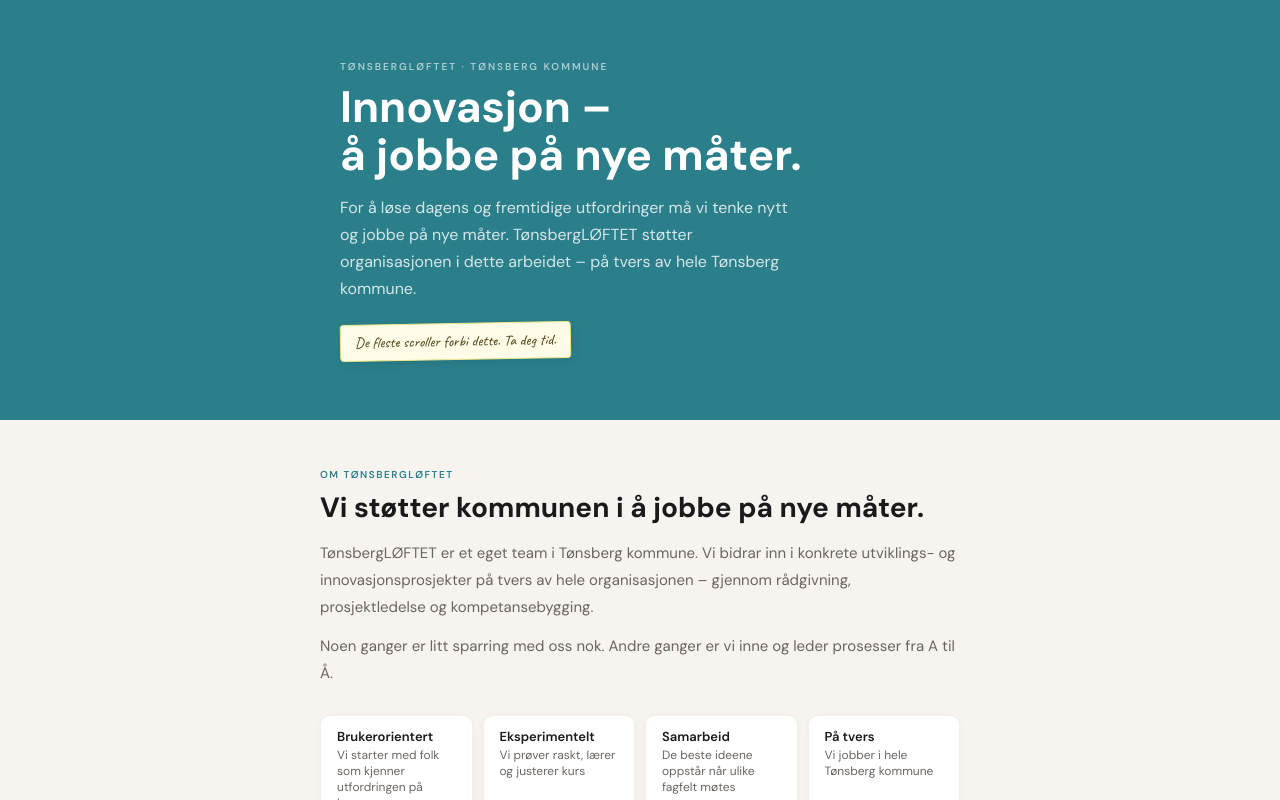
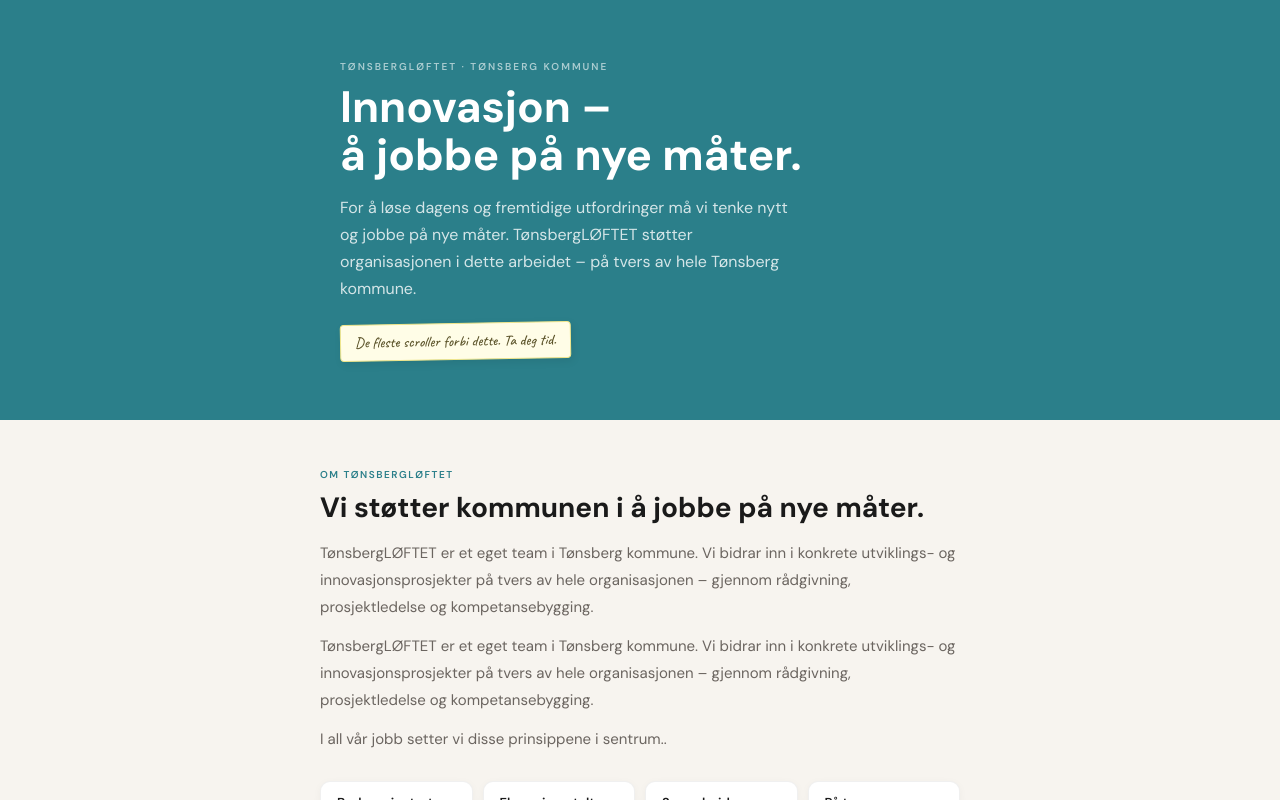
Before and after one commit to mariusgitar/tonsbergloftet, a React (Vite) app: page / in a window 1280 px wide. Both pictures are taken after a click on the button "Hopp over". Built offline with nearby package versions, Linux system fonts and the light colour scheme.

Commit message:
Update content in App.jsx for TønsbergLØFTET
Removed a paragraph about sparring and added a new paragraph emphasizing principles.

```diff
--- a/src/App.jsx
+++ b/src/App.jsx
@@ -446,7 +446,8 @@
         <p style={{ color: TEAL, fontWeight: 600, fontSize: 10, letterSpacing: 1.5, textTransform: "uppercase", marginBottom: 10 }}>Om TønsbergLØFTET</p>
         <h2 style={{ fontSize: "clamp(22px,5vw,28px)", fontWeight: 700, color: INK, marginBottom: 16, lineHeight: 1.2 }}>Vi støtter kommunen i å jobbe på nye måter.</h2>
         <p style={{ fontSize: 15, color: WARM_GRAY, lineHeight: 1.8, marginBottom: 12 }}>TønsbergLØFTET er et eget team i Tønsberg kommune. Vi bidrar inn i konkrete utviklings- og innovasjonsprosjekter på tvers av hele organisasjonen – gjennom rådgivning, prosjektledelse og kompetansebygging.</p>
-        <p style={{ fontSize: 15, color: WARM_GRAY, lineHeight: 1.8, marginBottom: 28 }}>Noen ganger er litt sparring med oss nok. Andre ganger er vi inne og leder prosesser fra A til Å.</p>
+         <p style={{ fontSize: 15, color: WARM_GRAY, lineHeight: 1.8, marginBottom: 12 }}> <p style={{ fontSize: 15, color: WARM_GRAY, lineHeight: 1.8, marginBottom: 12 }}>TønsbergLØFTET er et eget team i Tønsberg kommune. Vi bidrar inn i konkrete utviklings- og innovasjonsprosjekter på tvers av hele organisasjonen – gjennom rådgivning, prosjektledelse og kompetansebygging.</p></p>
+        <p style={{ fontSize: 15, color: WARM_GRAY, lineHeight: 1.8, marginBottom: 28 }}>I all vår jobb setter vi disse prinsippene i sentrum..</p>
 
         {/* Prinsipper */}
         <div style={{ display: "flex", gap: 10, flexWrap: "wrap", marginBottom: 36 }}>
```
